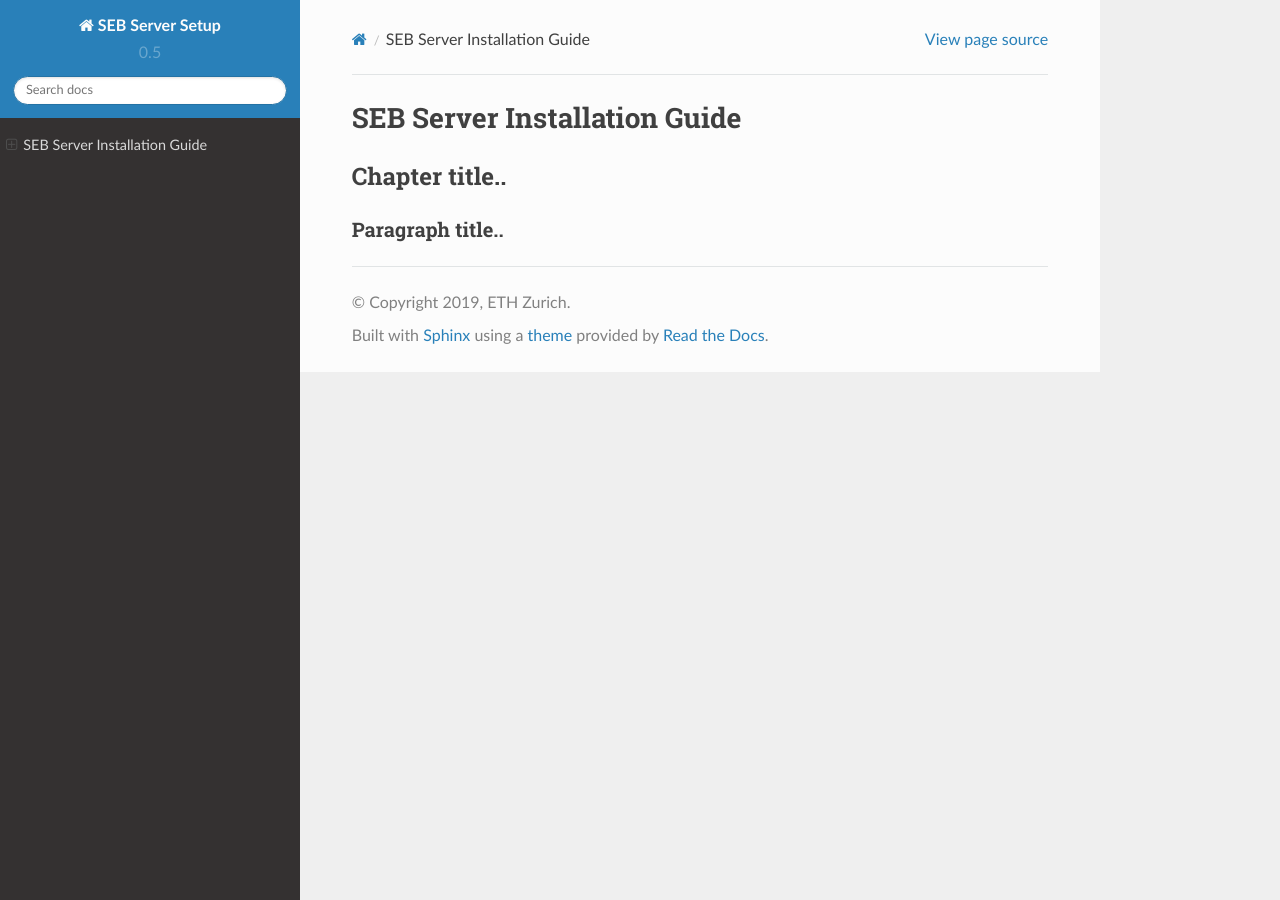
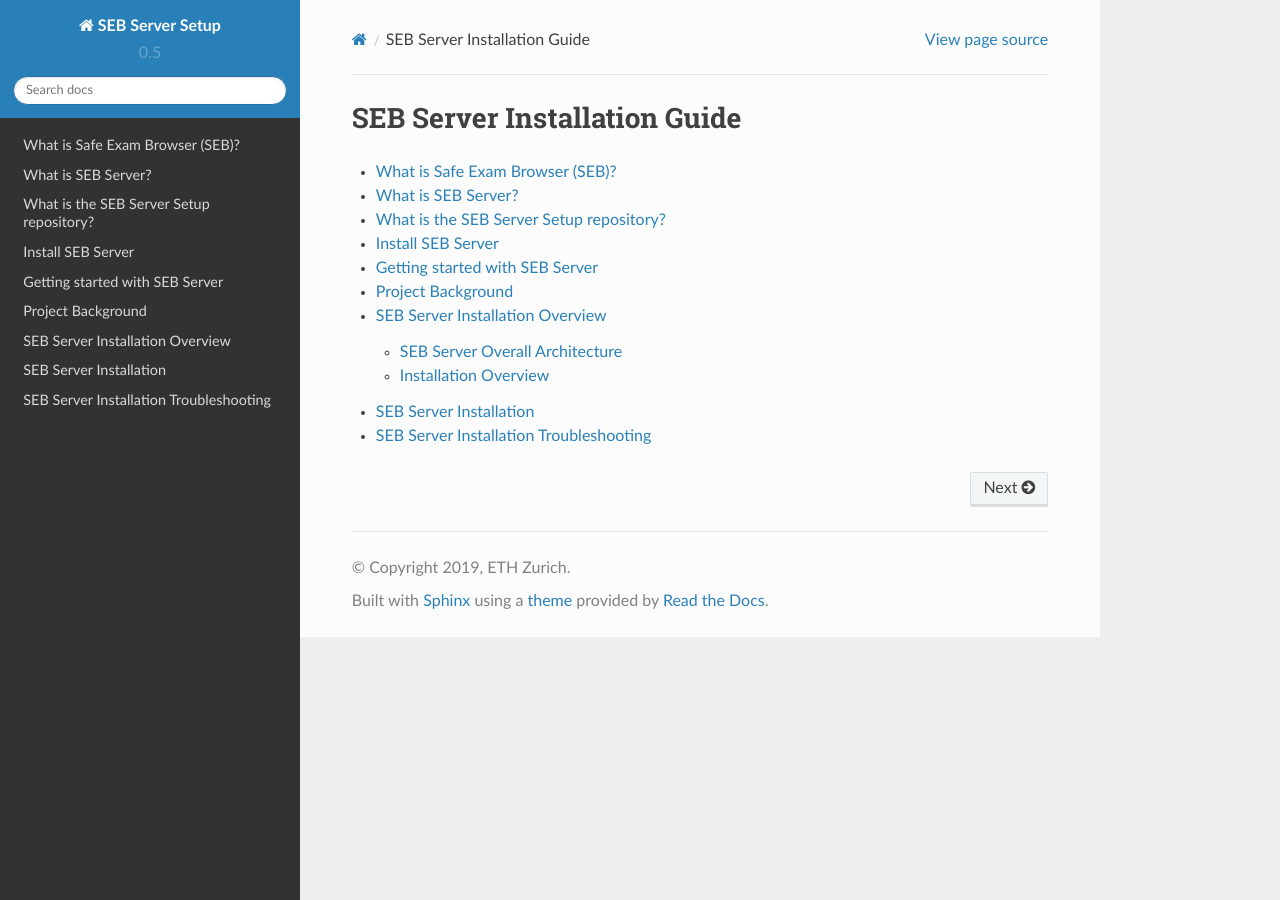
Before and after one commit to SafeExamBrowser/seb-server-setup, a Sphinx documentation site: the page built from docs/index.rst, in a window 1280 px wide. Built offline with Sphinx 7.4.7 and the Read the Docs theme 2.0.0, drawn with Linux system fonts in a browser that asks for light colours; formulas are drawn with MathJax 3.

Commit message:
docu structure

```diff
--- a/README.rst
+++ b/README.rst
@@ -37,3 +37,8 @@
 -------------------------------
 
 For a complete SEB Server user guide please go to `SEB Server User Guide <https://seb-server.readthedocs.io/en/latest/#>`_
+
+Project Background
+------------------
+
+TODO
--- /dev/null
+++ b/docs/about.rst
@@ -0,0 +1 @@
+.. include:: ../README.rst
--- a/docs/index.rst
+++ b/docs/index.rst
@@ -7,12 +7,9 @@
 =============================
 
 .. toctree::
-   :maxdepth: 2
-   :caption: Contents:
+   :maxdepth: 3
 
-
-Chapter title..
----------------
-
-Paragraph title..
-*****************
+   about
+   overview
+   installation
+   troubleshooting
--- /dev/null
+++ b/docs/installation.rst
@@ -0,0 +1,4 @@
+SEB Server Installation
+=======================
+
+TODO
--- /dev/null
+++ b/docs/overview.rst
@@ -0,0 +1,12 @@
+SEB Server Installation Overview
+================================
+
+SEB Server Overall Architecture
+-------------------------------
+
+TODO
+
+Installation Overview
+---------------------
+
+TODO
--- /dev/null
+++ b/docs/troubleshooting.rst
@@ -0,0 +1,4 @@
+SEB Server Installation Troubleshooting
+=======================================
+
+TODO
```
